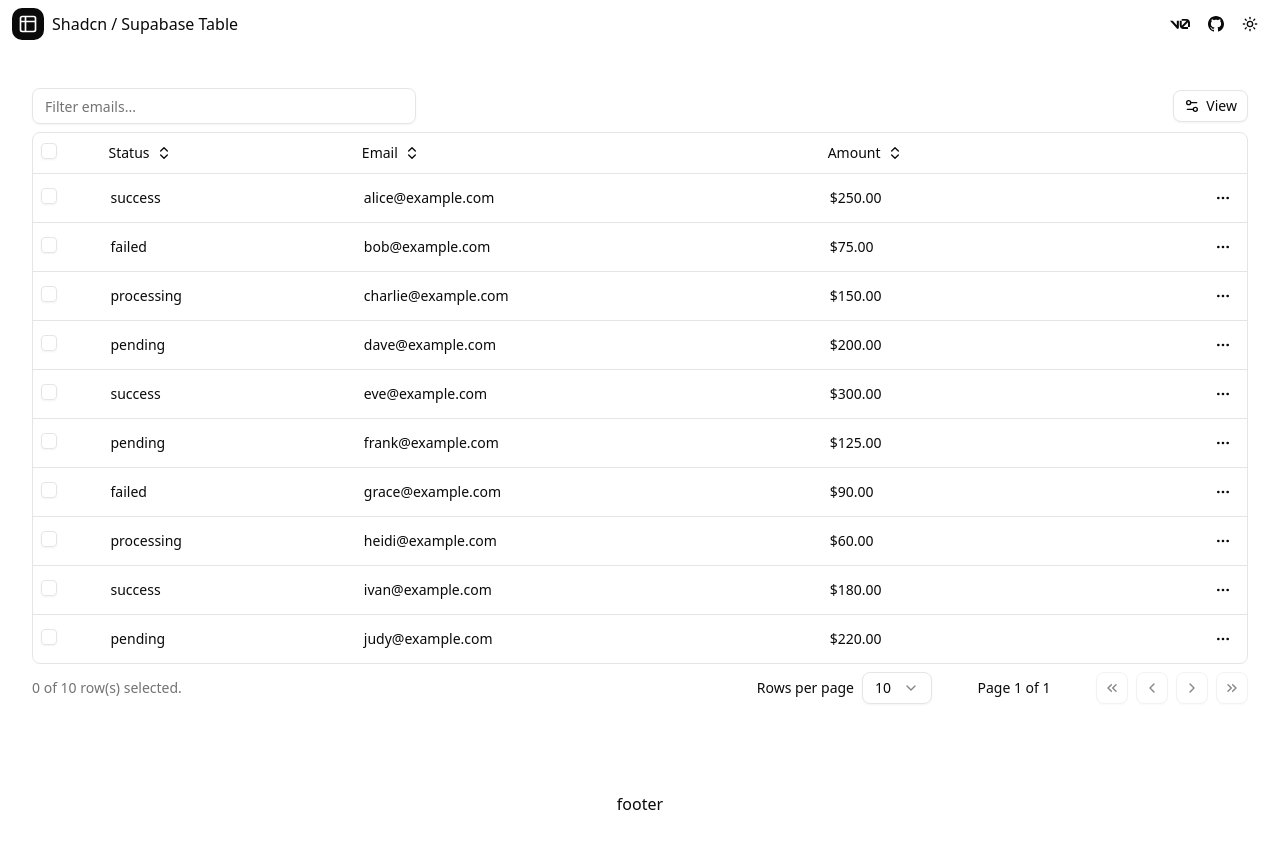
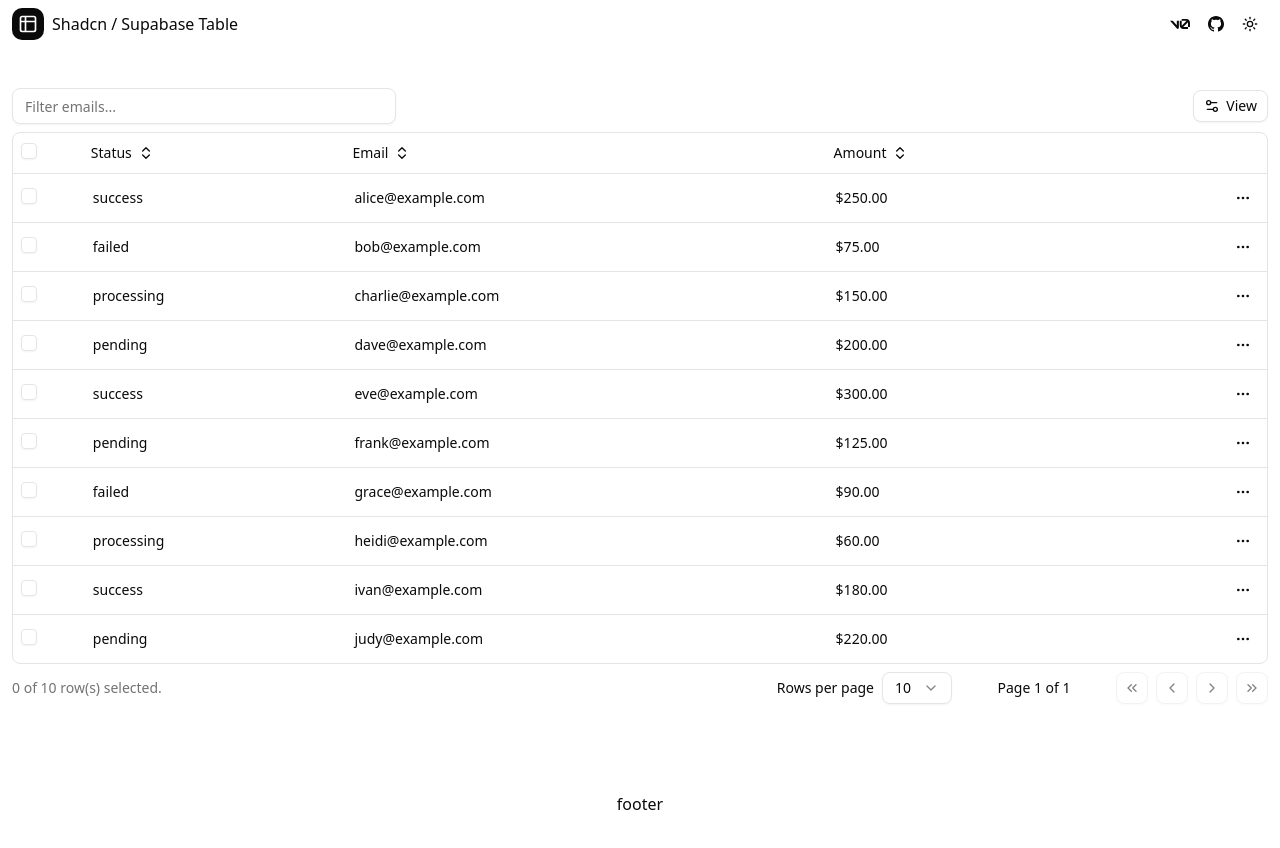
Before and after one commit to JoeBuildsStuff/shadcn-supabase-table, a Next.js app: page /data-table-example-payments in a window 1280 px wide. Shown: the top 848 px of the page. Built offline with nearby package versions, Linux system fonts and the light colour scheme.

Commit message:
Update padding in Payments component across multiple files for consistent layout; adjust styles in data-table-example-payments and main page.

```diff
--- a/public/r/data-table-payments.json
+++ b/public/r/data-table-payments.json
@@ -48,7 +48,7 @@
     },
     {
       "path": "registry/data-table/pages/data-table-example-payments/page.tsx",
-      "content": "import DataTableExamplePayments from \"@/components/data-table-example-payments/data-table-example-payments\";\n\nexport default function Payments() {\n  return (\n    <div className=\"px-8 py-10\">\n      <DataTableExamplePayments />\n    </div>\n  )\n}",
+      "content": "import DataTableExamplePayments from \"@/components/data-table-example-payments/data-table-example-payments\";\n\nexport default function Payments() {\n  return (\n    <div className=\"px-3 py-10\">\n      <DataTableExamplePayments />\n    </div>\n  )\n}",
       "type": "registry:page",
       "target": "app/data-table-example-payments/page.tsx"
     }
--- a/registry/data-table/pages/data-table-example-payments/page.tsx
+++ b/registry/data-table/pages/data-table-example-payments/page.tsx
@@ -2,7 +2,7 @@ import DataTableExamplePayments from "@/components/data-table-example-payments/d
 
 export default function Payments() {
   return (
-    <div className="px-8 py-10">
+    <div className="px-3 py-10">
       <DataTableExamplePayments />
     </div>
   )
--- a/src/app/data-table-example-payments/page.tsx
+++ b/src/app/data-table-example-payments/page.tsx
@@ -2,7 +2,7 @@ import DataTableExamplePayments from "@/components/data-table-example-payments/d
 
 export default function Payments() {
   return (
-    <div className="px-8 py-10">
+    <div className="px-3 py-10">
       <DataTableExamplePayments />
     </div>
   )
--- a/src/app/page.tsx
+++ b/src/app/page.tsx
@@ -2,7 +2,7 @@ import DataTableExamplePayments from "@/components/data-table-example-payments/d
 
 export default function Home() {
 return (
-  <main className="px-8 py-10">
+  <main className="px-3 py-10">
     <DataTableExamplePayments />
   </main>
 );
```
